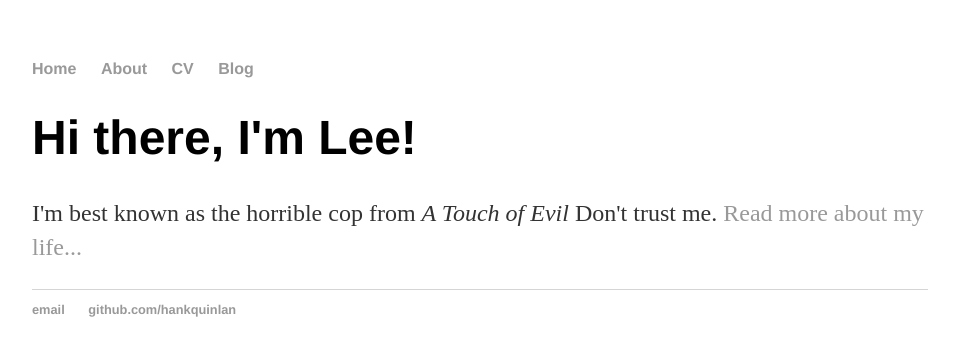
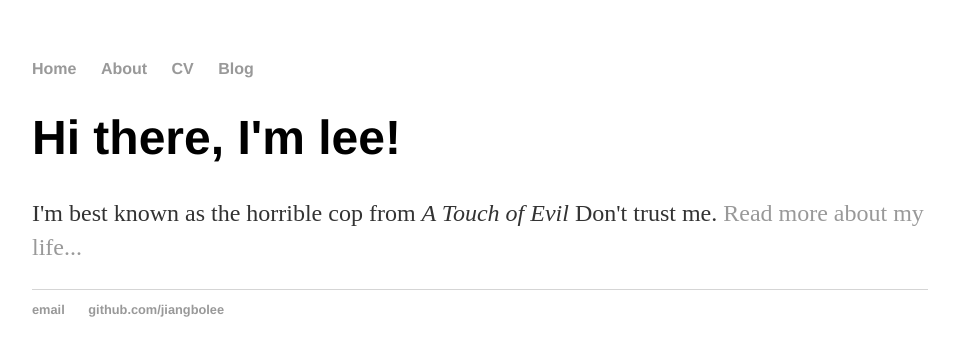
Before and after one commit to jiangboLee/blog, a Jekyll site: the page built from index.html, in a window 1280 px wide. Shown: the top 356 px of the page, without its empty margins (160-1115 px from the left). Built offline with Jekyll 4.4.1, drawn with Linux system fonts in a browser that asks for light colours.

Commit message:
Update index.html

```diff
--- a/index.html
+++ b/index.html
@@ -1,30 +1,8 @@
-<!DOCTYPE html>
-<html>
-	<head>
-		<title>Lee welcome</title>
-		<!-- link to main stylesheet -->
-		<link rel="stylesheet" type="text/css" href="./css/main.css">
-	</head>
-	<body>
-		<nav>
-    		<ul>
-        		<li><a href="/">Home</a></li>
-	        	<li><a href="/about">About</a></li>
-        		<li><a href="/cv">CV</a></li>
-        		<li><a href="/blog">Blog</a></li>
-    		</ul>
-		</nav>
-		<div class="container">
-    		<div class="blurb">
-        		<h1>Hi there, I'm Lee!</h1>
-				<p>I'm best known as the horrible cop from <em>A Touch of Evil</em> Don't trust me. <a href="/about">Read more about my life...</a></p>
-    		</div><!-- /.blurb -->
-		</div><!-- /.container -->
-		<footer>
-    		<ul>
-        		<li><a href="mailto:hankquinlanhub@gmail.com">email</a></li>
-        		<li><a href="https://github.com/hankquinlan">github.com/hankquinlan</a></li>
-			</ul>
-		</footer>
-	</body>
-</html>
+---
+layout: default
+title: lee, welcome
+---
+<div class="blurb">
+	<h1>Hi there, I'm lee!</h1>
+	<p>I'm best known as the horrible cop from <em>A Touch of Evil</em> Don't trust me. <a href="/about">Read more about my life...</a></p>
+</div><!-- /.blurb -->
```
